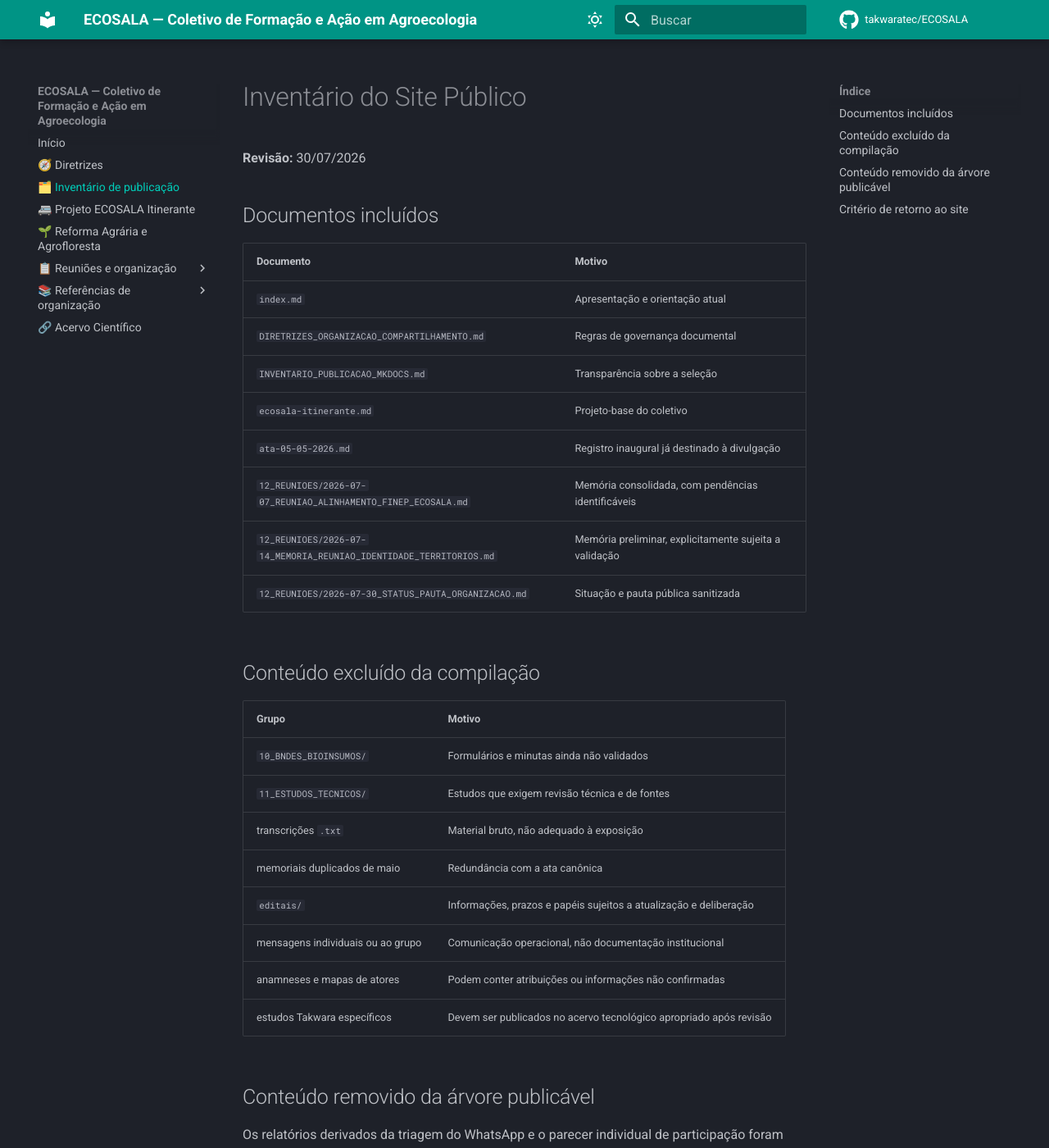
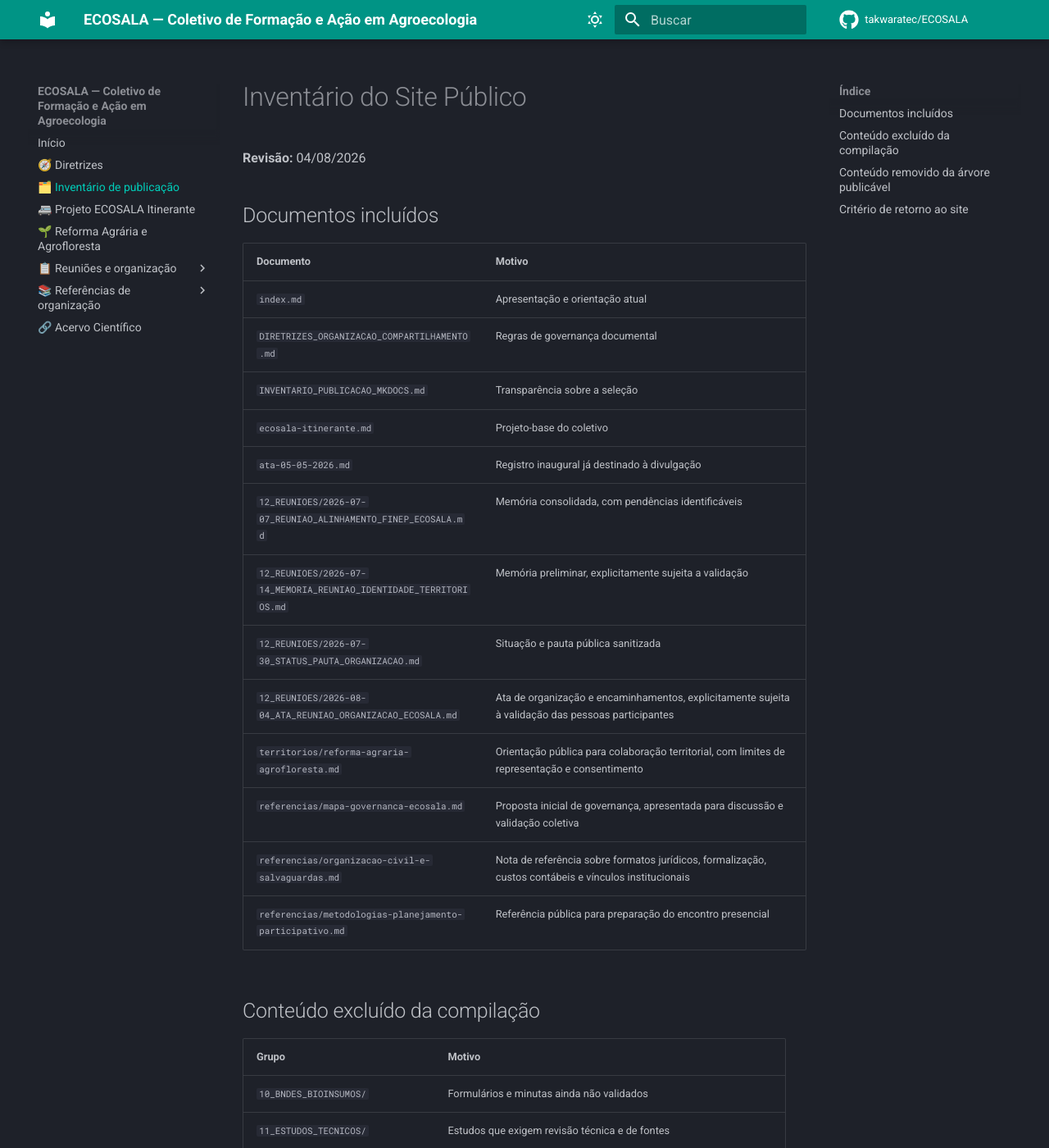
Before and after one commit to takwaratec/ECOSALA, an MkDocs documentation site: the page built from docs/INVENTARIO_PUBLICACAO_MKDOCS.md, in a window 1280 px wide and 1400 px high. Shown: the whole window at 82% size. Built offline with MkDocs 1.6.1 and Material for MkDocs 9.7.7, drawn with Linux system fonts in a browser that asks for light colours; comment, search, counter and statistics services are not loaded.

Commit message:
docs: atualiza inventario de publicacao

```diff
--- a/docs/INVENTARIO_PUBLICACAO_MKDOCS.md
+++ b/docs/INVENTARIO_PUBLICACAO_MKDOCS.md
@@ -1,6 +1,6 @@
 # Inventário do Site Público
 
-**Revisão:** 30/07/2026
+**Revisão:** 04/08/2026
 
 ## Documentos incluídos
 
@@ -14,6 +14,11 @@
 | `12_REUNIOES/2026-07-07_REUNIAO_ALINHAMENTO_FINEP_ECOSALA.md` | Memória consolidada, com pendências identificáveis |
 | `12_REUNIOES/2026-07-14_MEMORIA_REUNIAO_IDENTIDADE_TERRITORIOS.md` | Memória preliminar, explicitamente sujeita a validação |
 | `12_REUNIOES/2026-07-30_STATUS_PAUTA_ORGANIZACAO.md` | Situação e pauta pública sanitizada |
+| `12_REUNIOES/2026-08-04_ATA_REUNIAO_ORGANIZACAO_ECOSALA.md` | Ata de organização e encaminhamentos, explicitamente sujeita à validação das pessoas participantes |
+| `territorios/reforma-agraria-agrofloresta.md` | Orientação pública para colaboração territorial, com limites de representação e consentimento |
+| `referencias/mapa-governanca-ecosala.md` | Proposta inicial de governança, apresentada para discussão e validação coletiva |
+| `referencias/organizacao-civil-e-salvaguardas.md` | Nota de referência sobre formatos jurídicos, formalização, custos contábeis e vínculos institucionais |
+| `referencias/metodologias-planejamento-participativo.md` | Referência pública para preparação do encontro presencial |
 
 ## Conteúdo excluído da compilação
 
```
